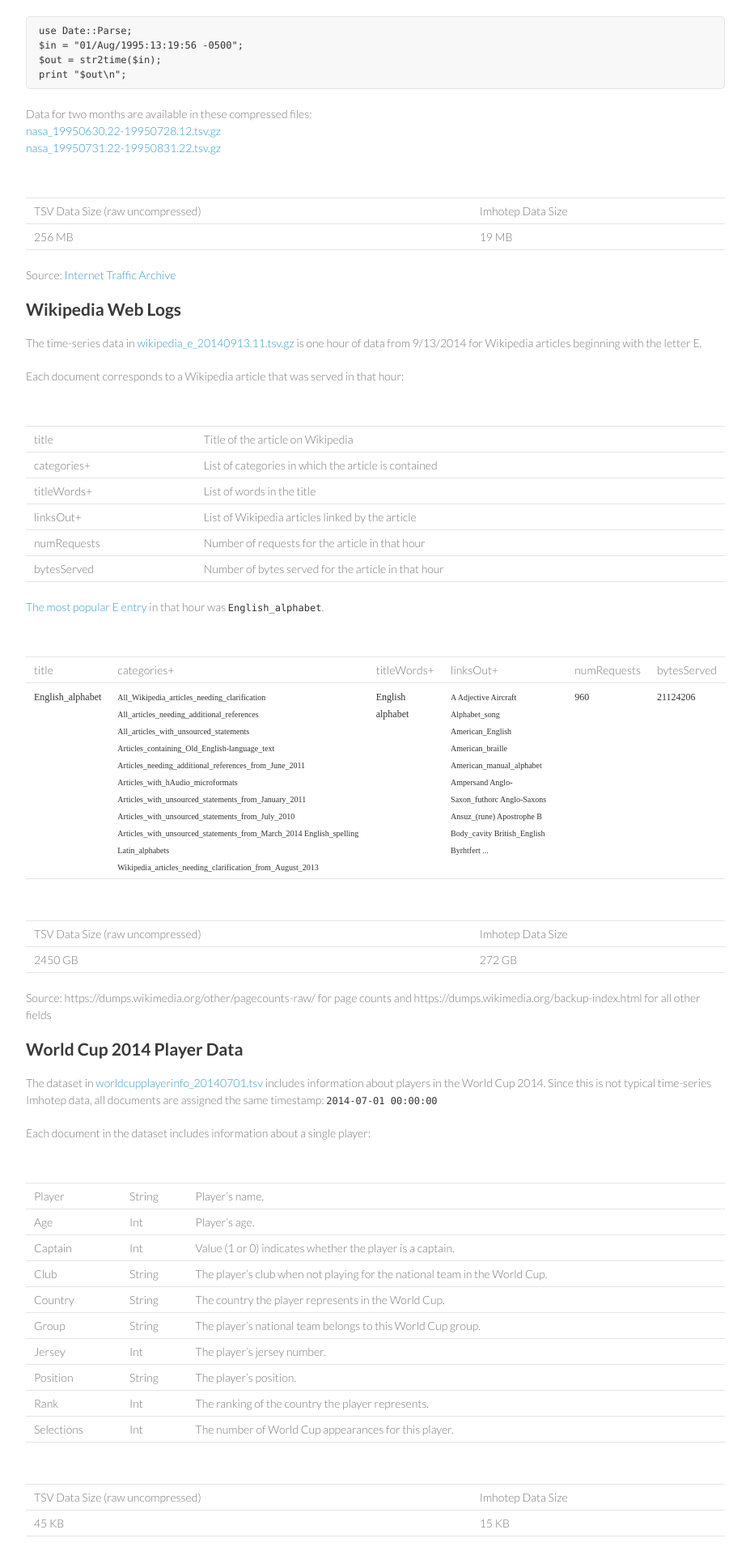
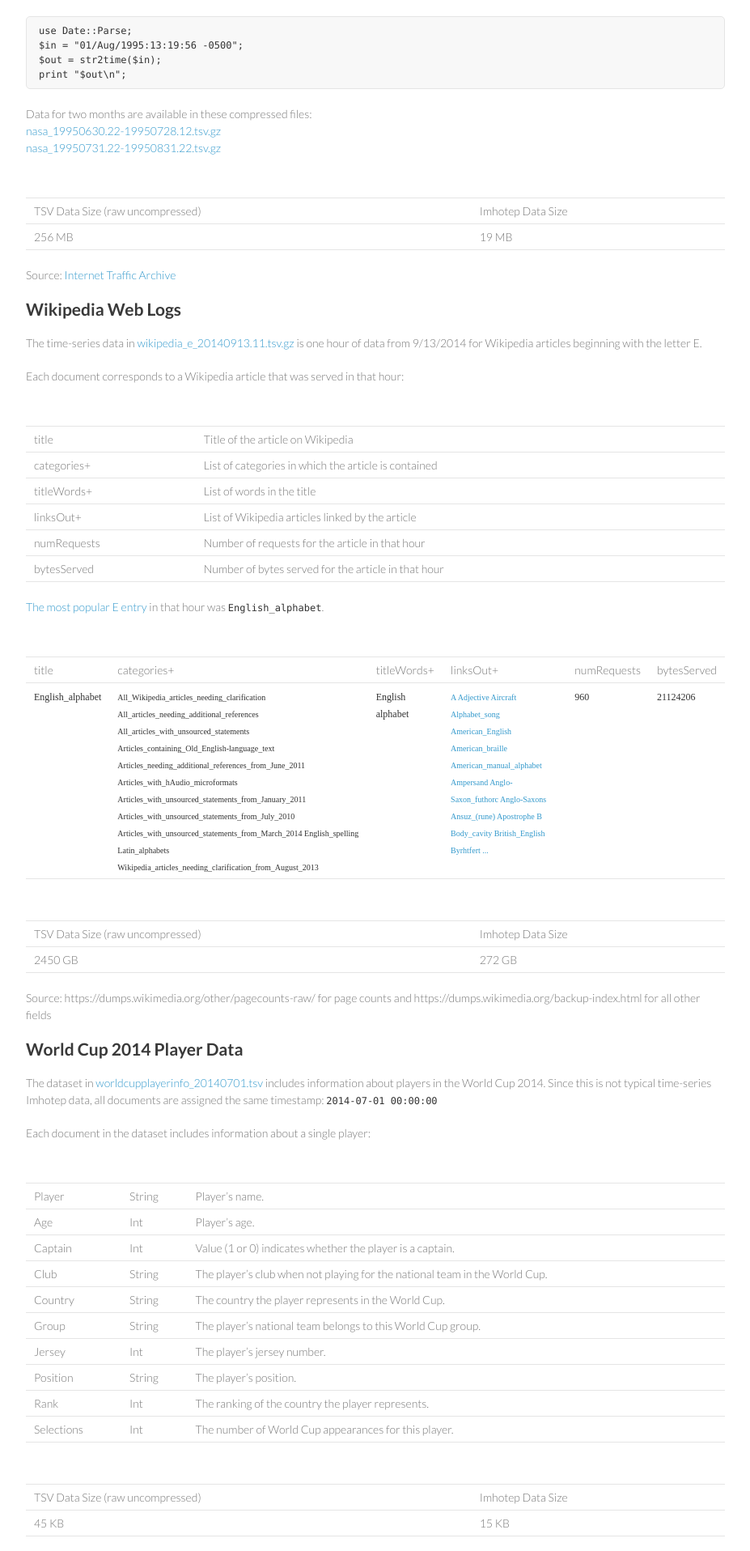
Before and after one commit to indeedeng/imhotep, a Jekyll site: the page built from docs/sample-data.md, in a window 1280 px wide. Shown: the part 702-2618 px from the top of the page at 81% size, without its empty margins (294-1221 px from the left). Built offline with Jekyll 4.4.1, drawn with Linux system fonts in a browser that asks for light colours; Markdown is read by kramdown in place of the engine named in the settings.

Commit message:
improve styling of wikipedia example row table

```diff
--- a/assets/css/styles.css
+++ b/assets/css/styles.css
@@ -31,7 +31,7 @@ span.xscode code {
     white-space: normal;
 }
 
-span.smallcode,span.xscode a {
+span.smallcode,span.xscode a code {
     color: #39c;
 }
 
```
